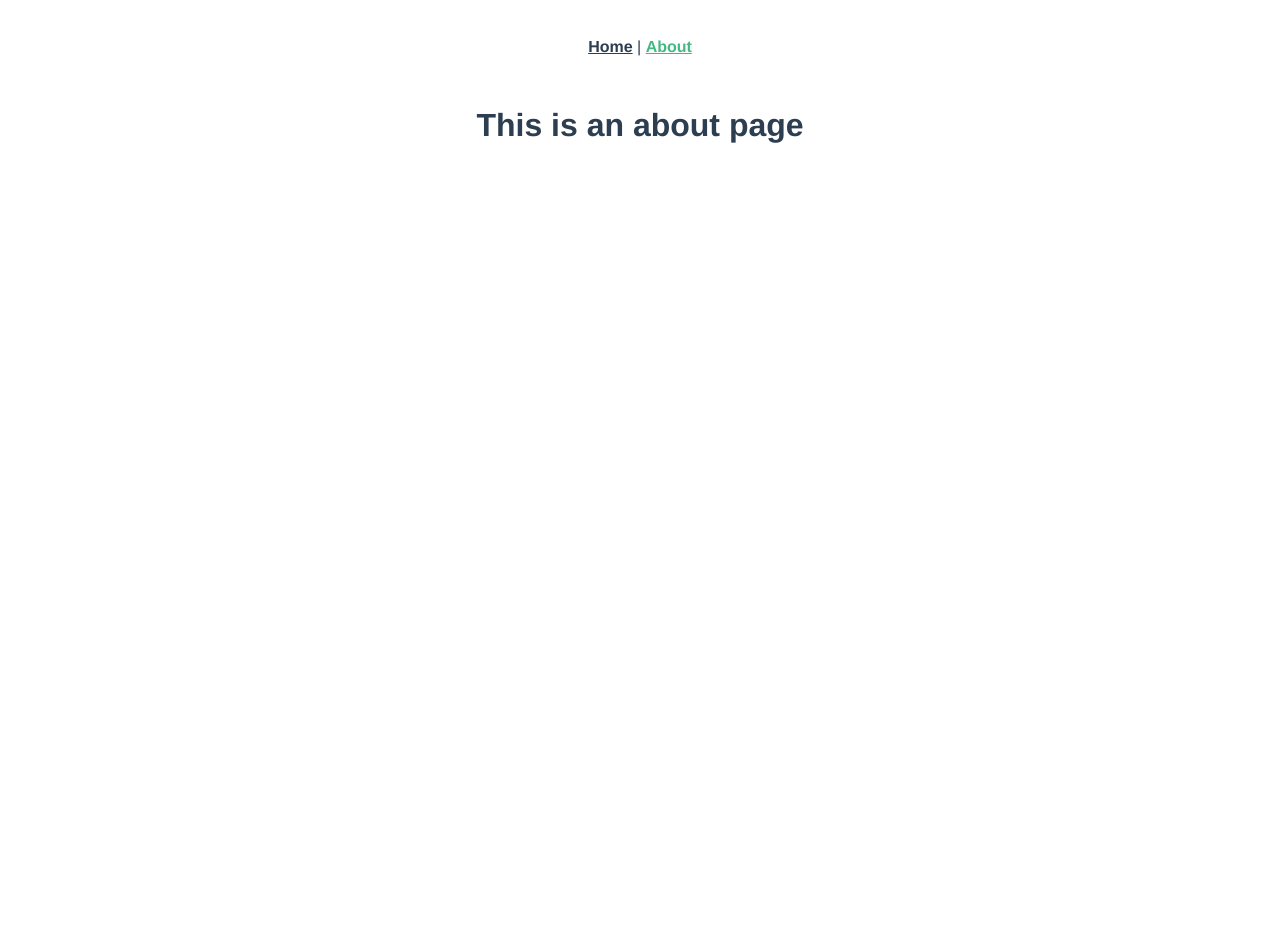
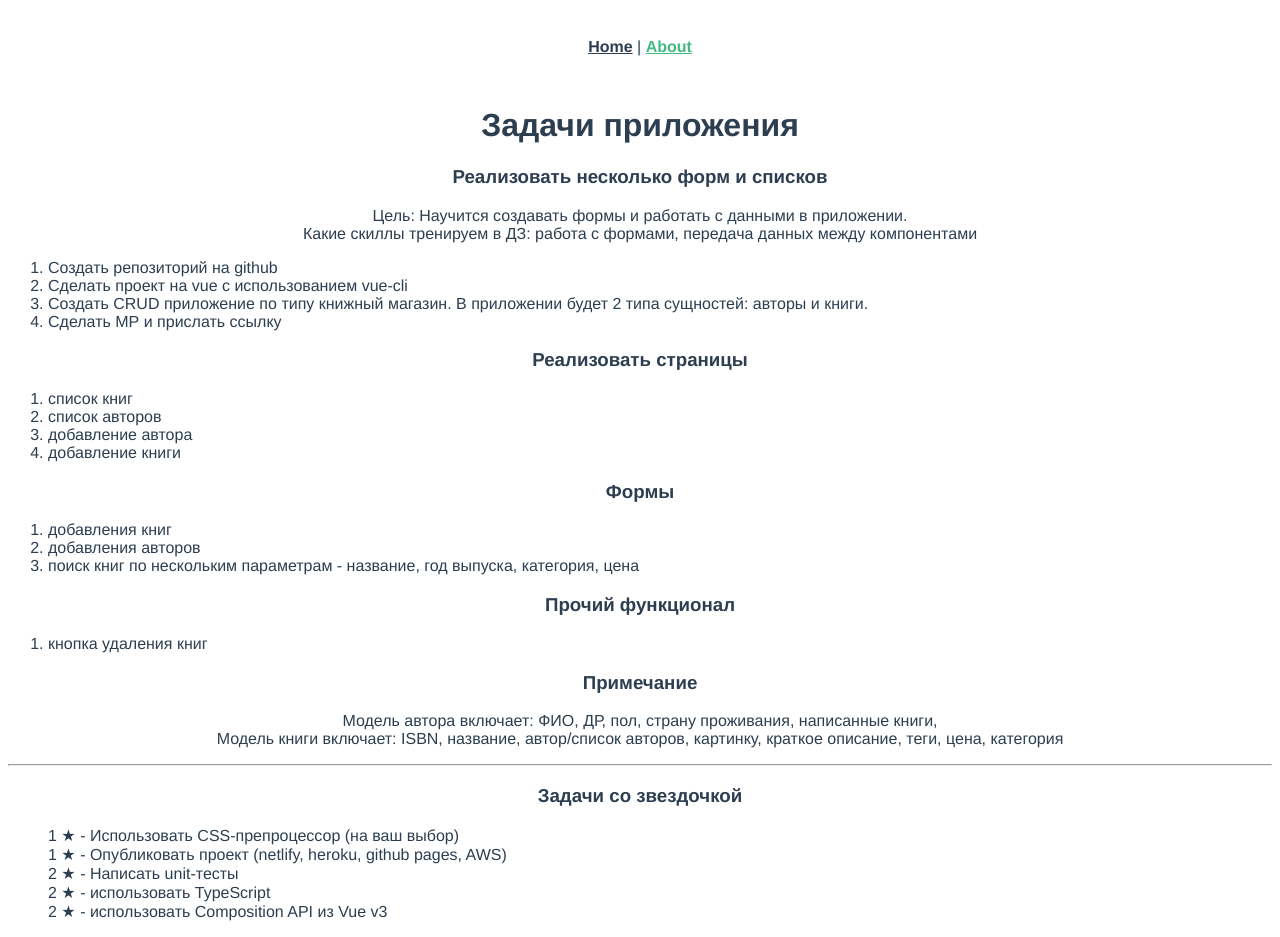
Before and after one commit to Alex150Rus/medvedev-vue-bookstore, a Vue app: page /about in a window 1280 px wide. Before the commit the page ends 800 px from the top, so only its background shows below. Built offline with nearby package versions, Linux system fonts and the light colour scheme.

Commit message:
about page ready

```diff
--- a/src/views/About.vue
+++ b/src/views/About.vue
@@ -1,5 +1,64 @@
 <template>
   <div class="about">
-    <h1>This is an about page</h1>
+    <h1>Задачи приложения</h1>
+    <h3>Реализовать несколько форм и списков</h3>
+    <p>
+      Цель: Научится создавать формы и работать с данными в приложении.<br>
+      Какие скиллы тренируем в ДЗ: работа с формами, передача данных между компонентами<br>
+      <ol class="about__list">
+        <li>Создать репозиторий на github</li>
+        <li>Сделать проект на vue с использованием vue-cli</li>
+        <li>Создать CRUD приложение по типу книжный магазин. В приложении будет 2 типа сущностей: авторы и книги.</li>
+        <li>Сделать МР и прислать ссылку</li>
+      </ol>
+    </p>
+    <h3>Реализовать страницы</h3>
+    <p>
+      <ol class="about__list">
+        <li>список книг</li>
+        <li>список авторов</li>
+        <li>добавление автора</li>
+        <li>добавление книги</li>
+      </ol>
+    </p>
+    <h3>Формы</h3>
+    <p>
+      <ol class="about__list">
+        <li>добавления книг</li>
+        <li>добавления авторов</li>
+        <li>поиск книг по нескольким параметрам - название, год выпуска, категория, цена</li>
+      </ol>
+    </p>
+    <h3>Прочий функционал</h3>
+    <p>
+      <ol class="about__list">
+        <li>кнопка удаления книг</li>
+      </ol>
+    </p>
+    <h3>Примечание</h3>
+    <p>
+      Модель автора включает: ФИО, ДР, пол, страну проживания, написанные книги,<br>
+      Модель книги включает: ISBN, название, автор/список авторов, картинку, краткое описание, теги, цена, категория
+    </p>
+    <hr>
+    <h3>Задачи со звездочкой</h3>
+    <p>
+      <ul class="about__list-stars">
+        <li>1 ★ - Использовать CSS-препроцессор (на ваш выбор)</li>
+        <li>1 ★ - Опубликовать проект (netlify, heroku, github pages, AWS)</li>
+        <li>2 ★ - Написать unit-тесты</li>
+        <li>2 ★ - использовать TypeScript</li>
+        <li> 2 ★ - использовать Composition API из Vue v3</li>
+      </ul>
+    </p>
   </div>
 </template>
+
+<style lang="sass">
+  .about
+    &__list
+      text-align: left
+    &__list-stars
+      list-style: none
+      text-align: left
+</style>
```
